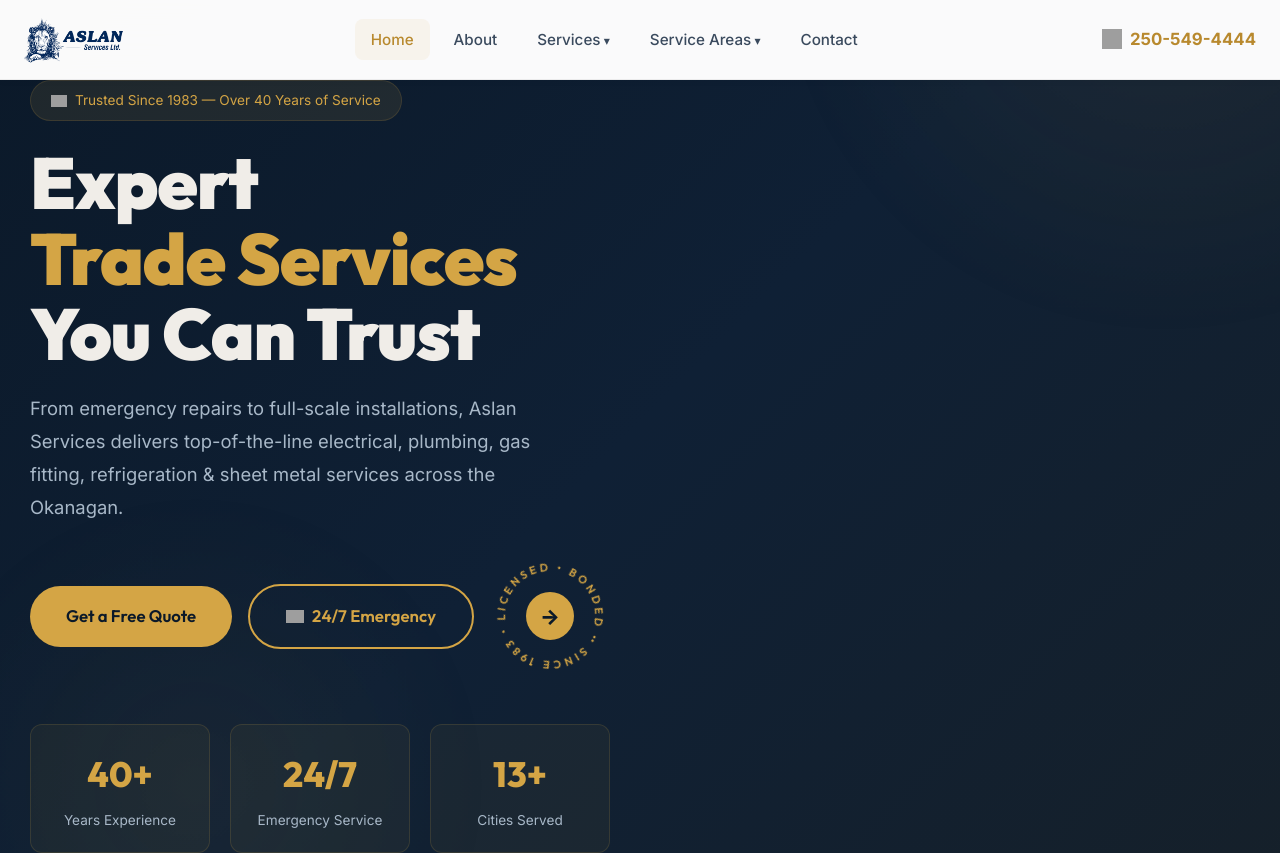
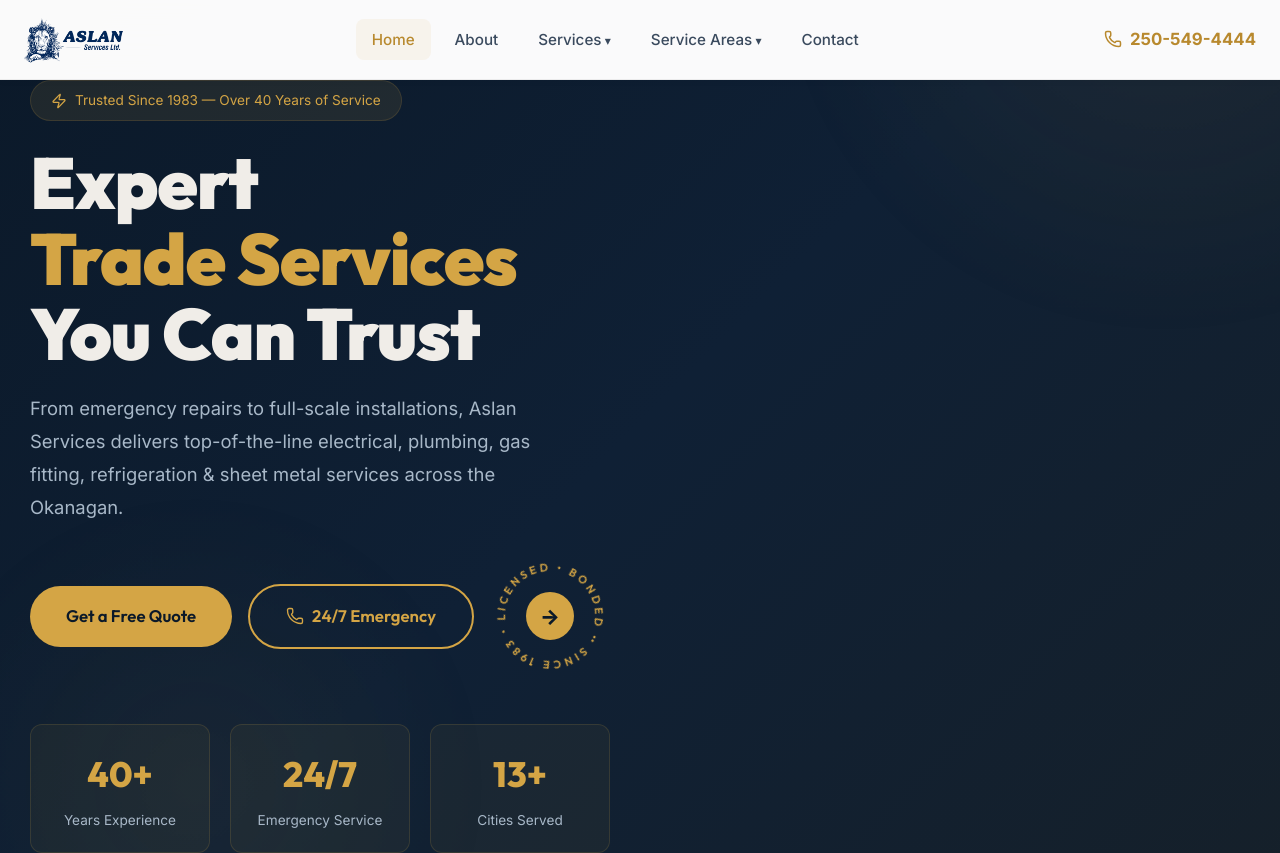
Before and after one commit to BenChoii/Aslan, a React (Vite) app: page / in a window 1280 px wide. Shown: the top 853 px of the page. Built offline with nearby package versions, Linux system fonts and the light colour scheme; grey boxes are pictures that could not be loaded.

Commit message:
Switch to static Lucide icons, no animation

```diff
--- a/package.json
+++ b/package.json
@@ -9,6 +9,7 @@
     "preview": "vite preview"
   },
   "dependencies": {
+    "lucide-react": "^0.577.0",
     "react": "^19.0.0",
     "react-dom": "^19.0.0",
     "react-router-dom": "^7.1.0"
--- a/src/components/FluentEmoji.jsx
+++ b/src/components/FluentEmoji.jsx
@@ -1,46 +1,48 @@
-// Animated Fluent Emoji component — uses Microsoft's animated emoji set
-const FLUENT_BASE = 'https://raw.githubusercontent.com/Tarikul-Islam-Anik/Animated-Fluent-Emojis/master/Emojis';
+// Clean static icon component using Lucide React icons
+import {
+  Zap, Wrench, Flame, Snowflake, Settings, Thermometer,
+  Droplet, Home, Building, Camera, Shield, Cog,
+  Lightbulb, Phone, MapPin, Star, Sparkles,
+  CheckCircle, Clock, Trophy, Handshake, Hammer,
+  HelpCircle, Rocket, AlertTriangle
+} from 'lucide-react'
 
-const EMOJI_MAP = {
-  // Services
-  'zap': `${FLUENT_BASE}/Travel%20and%20places/High%20Voltage.png`,
-  'wrench': `${FLUENT_BASE}/Objects/Wrench.png`,
-  'fire': `${FLUENT_BASE}/Travel%20and%20places/Fire.png`,
-  'snowflake': `${FLUENT_BASE}/Travel%20and%20places/Snowflake.png`,
-  'nut': `${FLUENT_BASE}/Objects/Nut%20and%20Bolt.png`,
-  'thermometer': `${FLUENT_BASE}/Travel%20and%20places/Thermometer.png`,
-  'droplet': `${FLUENT_BASE}/Travel%20and%20places/Droplet.png`,
-  'house': `${FLUENT_BASE}/Travel%20and%20places/House.png`,
-  'building': `${FLUENT_BASE}/Travel%20and%20places/Office%20Building.png`,
-  'camera': `${FLUENT_BASE}/Objects/Camera.png`,
-  'shield': `${FLUENT_BASE}/Objects/Shield.png`,
-  'gear': `${FLUENT_BASE}/Objects/Gear.png`,
-  'lightbulb': `${FLUENT_BASE}/Objects/Light%20Bulb.png`,
-  'phone': `${FLUENT_BASE}/Objects/Telephone%20Receiver.png`,
-  'pin': `${FLUENT_BASE}/Travel%20and%20places/Round%20Pushpin.png`,
-  'star': `${FLUENT_BASE}/Travel%20and%20places/Glowing%20Star.png`,
-  'spark': `${FLUENT_BASE}/Symbols/Sparkle.png`,
-  'check': `${FLUENT_BASE}/Symbols/Check%20Mark%20Button.png`,
-  'clock': `${FLUENT_BASE}/Travel%20and%20places/Twelve%20O%27Clock.png`,
-  'trophy': `${FLUENT_BASE}/Activities/Trophy.png`,
-  'handshake': `${FLUENT_BASE}/People%20with%20activities/Handshake.png`,
-  'tools': `${FLUENT_BASE}/Objects/Hammer%20and%20Wrench.png`,
-  'question': `${FLUENT_BASE}/Symbols/Red%20Question%20Mark.png`,
-  'rocket': `${FLUENT_BASE}/Travel%20and%20places/Rocket.png`,
-  'warning': `${FLUENT_BASE}/Symbols/Warning.png`,
+const ICON_MAP = {
+  zap: Zap,
+  wrench: Wrench,
+  fire: Flame,
+  snowflake: Snowflake,
+  nut: Settings,
+  thermometer: Thermometer,
+  droplet: Droplet,
+  house: Home,
+  building: Building,
+  camera: Camera,
+  shield: Shield,
+  gear: Cog,
+  lightbulb: Lightbulb,
+  phone: Phone,
+  pin: MapPin,
+  star: Star,
+  spark: Sparkles,
+  check: CheckCircle,
+  clock: Clock,
+  trophy: Trophy,
+  handshake: Handshake,
+  tools: Hammer,
+  question: HelpCircle,
+  rocket: Rocket,
+  warning: AlertTriangle,
 };
 
 export default function FluentEmoji({ name, size = 24, style = {} }) {
-  const src = EMOJI_MAP[name];
-  if (!src) return null;
+  const IconComponent = ICON_MAP[name];
+  if (!IconComponent) return null;
   return (
-    <img
-      src={src}
-      alt={name}
-      width={size}
-      height={size}
+    <IconComponent
+      size={size}
       style={{ display: 'inline-block', verticalAlign: 'middle', ...style }}
-      loading="lazy"
+      strokeWidth={1.8}
     />
   );
 }
--- a/src/components/Header.jsx
+++ b/src/components/Header.jsx
@@ -1,5 +1,6 @@
 import { useState } from 'react'
 import { Link, useLocation } from 'react-router-dom'
+import { Phone } from 'lucide-react'
 import { cities } from '../data/cities'
 import { services, serviceCategories } from '../data/services'
 
@@ -47,7 +48,7 @@
           </nav>
 
           <a href="tel:2505494444" className="header-phone" style={{ display: 'flex' }}>
-            <img src="https://raw.githubusercontent.com/Tarikul-Islam-Anik/Animated-Fluent-Emojis/master/Emojis/Objects/Telephone%20Receiver.png" alt="Phone" style={{ width: '20px', height: '20px' }} />
+            <Phone size={18} />
             <span>250-549-4444</span>
           </a>
 
```
Also changed, not shown: 1 other file (tests, documents, lock files or other folders).
